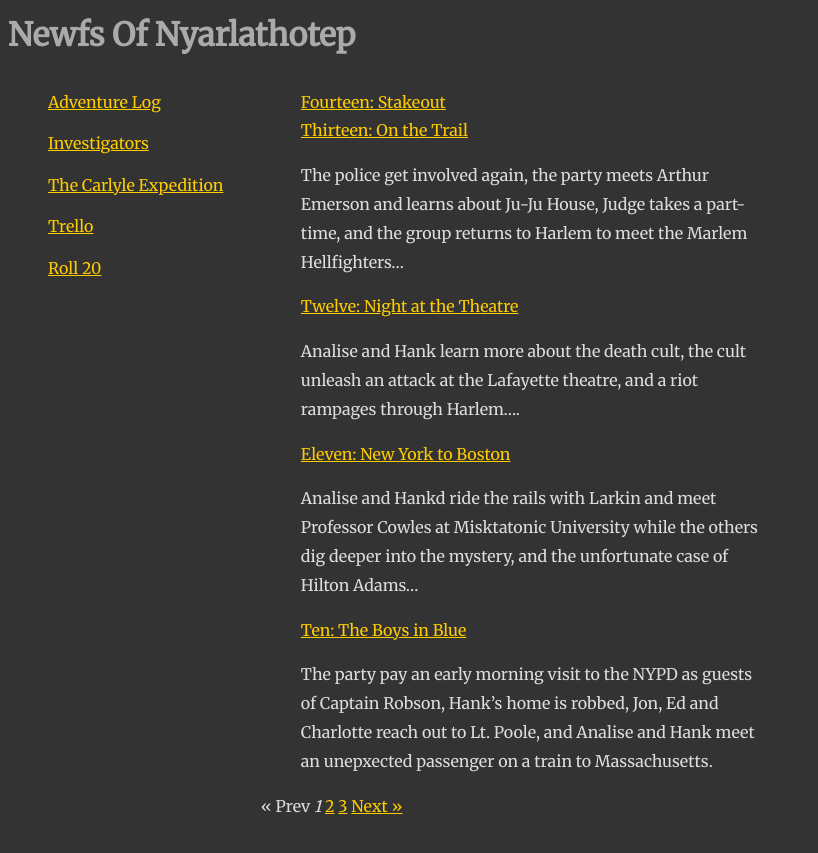
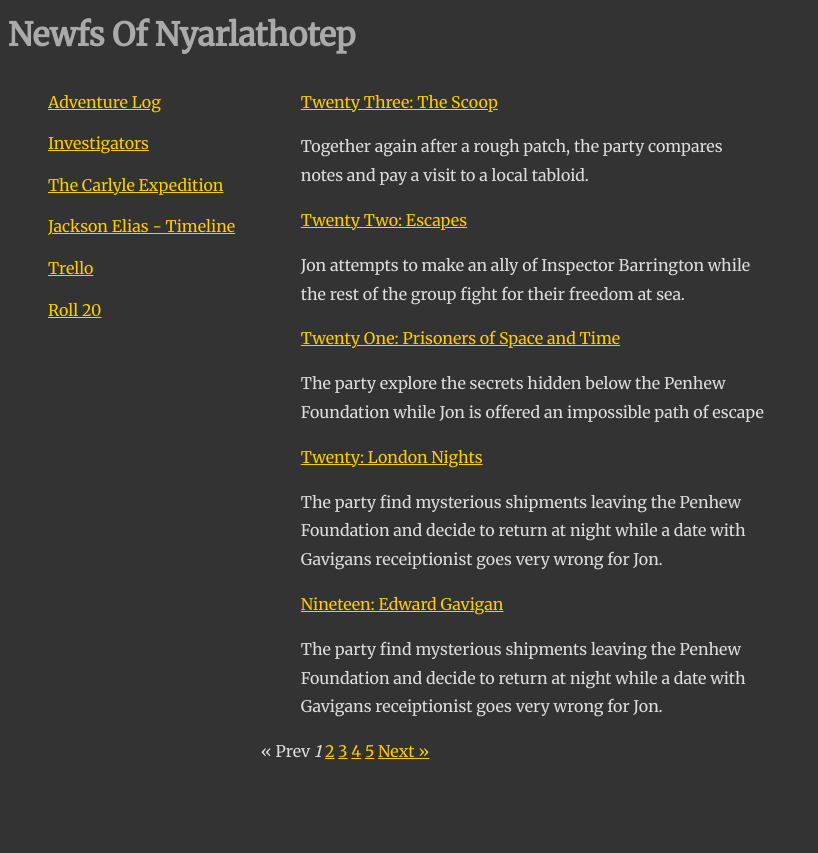
Before and after one commit to tomvinegar/mon-log, a Jekyll site: the page built from index.html, in a window 1280 px wide. Shown: the top 853 px of the page, without its empty margins (0-818 px from the left). Built offline with Jekyll 4.4.1, drawn with Linux system fonts in a browser that asks for light colours; the list of posts is cut into pages by our own code.

Commit message:
elias-timeline-1: added timeline for elias, stubbed in adventure logs
- was missing a lot of logs; added them.
- added new timeline for elias.

```diff
--- a/_data/navigation.yaml
+++ b/_data/navigation.yaml
@@ -4,6 +4,8 @@
   link: /investigators.html
 - name: The Carlyle Expedition
   link: /expedition.html
+- name: Jackson Elias - Timeline
+  link: /elias-timeline.html
 - name: Trello
   link: https://trello.com/b/sh6y3VvF/masks
 - name: Roll 20
--- a/_posts/2020-10-27-stakeout.md
+++ b/_posts/2020-10-27-stakeout.md
@@ -1,3 +1,5 @@
 ---
 title: "Fourteen: Stakeout"
 ---
+
+The party learn more about Hilton Adams and the killings in Harlem and stakeout Ju-Ju house.
--- /dev/null
+++ b/_posts/2020-12-29-penhew-foundation.md
@@ -0,0 +1,5 @@
+---
+title: "Nineteen: Edward Gavigan"
+---
+
+The party find mysterious shipments leaving the Penhew Foundation and decide to return at night while a date with Gavigans receiptionist goes very wrong for Jon.
--- /dev/null
+++ b/_posts/2021-01-05-london-nights.md
@@ -0,0 +1,5 @@
+---
+title: "Twenty: London Nights"
+---
+
+The party find mysterious shipments leaving the Penhew Foundation and decide to return at night while a date with Gavigans receiptionist goes very wrong for Jon.
--- /dev/null
+++ b/_posts/2021-01-12-prisoners.md
@@ -0,0 +1,5 @@
+---
+title: "Twenty One: Prisoners of Space and Time"
+---
+
+The party explore the secrets hidden below the Penhew Foundation while Jon is offered an impossible path of escape
--- /dev/null
+++ b/_posts/2021-01-26-escapes.md
@@ -0,0 +1,5 @@
+---
+title: "Twenty Two: Escapes"
+---
+
+Jon attempts to make an ally of Inspector Barrington while the rest of the group fight for their freedom at sea.
--- /dev/null
+++ b/_posts/2021-02-02-the-scoop.md
@@ -0,0 +1,5 @@
+---
+title: "Twenty Three: The Scoop"
+---
+
+Together again after a rough patch, the party compares notes and pay a visit to a local tabloid.
--- /dev/null
+++ b/elias-timeline.html
@@ -0,0 +1,18 @@
+---
+layout: default
+title: Jackson Elias Timeline
+---
+ <h2>Jackson Elias: Timeline</h2>
+
+
+Elias, a lifelong skeptic, found his world upended after meeting something truly other in the form of Augsutus Larkin. This is an outline of what is presently known about Jackson Elias' trail as he followed his final, fatal case.
+<ul>
+<li> May 1923: Jackon leaves New York bound for London to begin work on his next book. During this visit he met with Mickey Mahoney at the Scoop. With leads from the paper, he reached out to Inspector Barrington of Scotland Yard regarding the killings in Soho. Jackson claimed the killings were the work of an Egyptian cult called the Bortherhood of the Black Pharoah based on the method of death. Jackson also interviewed Edward Gavigan, the director of the Penhew Foundation.</li>
+<li> July 1924: Jackson arrives in Nairobi, Kenya. He contacts Jonah Kensington shortly after. His notes state that he has reasaon to believe that some or all of the members of the Carlyle Expedition may have survived. He believes a cult called The Bloody Tongue was involved in their fate. An interview with a man in Nairobi, "Nails" Nelson, reveals that Nails had seen Jack "Brass" Brady alive and well in Hong Kong not two years ago- long after he was pronounced dead. </li>
+<li> August 1924: Jackson leaves Kenya for China. He  writes Kensington from Hong Kong in September, staing only that his research was proceeding nicely and his leads were proving correct.
+<li> October 1924: Jackson leaves China via Shanghai for Cairo, Egypt.</li>
+<li> November 1924: Jackson leaves Egypt for London. He has a second appointment scheduled with Gavigan that never happens. He again writes Kensington. He claims to have seen unbelievable things and spoke of a monstrous plan of global proportions. He claims there is a timetable for the plan but that he was still missing pieces and that a trip to Australia would be needed. He would say no more in messages and claimed that he was returning to New York imminently.</li>
+<li> December 1924: Jackson leaves London for New York. During the crossing he contacts the party and asks them to meet him in New York.</li>
+<li> January 1925: Jackson meets with Kensington and leaves his notes in his care. Jonah reported that Jackson seemed almost out of his mind, fearful and paranoid. Along with his resarch notes, Elias left a bizarre note with Jonah that claimed all members of the expedition surivived and that "they will open the gate". His insane ramblings repeat that the enemy has many names and many forms but are all the same and are all working to the same end.</li>
+<li> January 1925: The party arrive at the hotel Chelsea to find Jackson Elias brutally murdered by members of the Cult of the Bloody Tongue.</li>
+</ul>
```
Also changed, not shown: _posts/2020-10-20-on-the-trail.md (+1 -1 lines), _posts/2020-11-03-ju-ju-house.md (added, +5 -0 lines), _posts/2020-11-10-harlem-horrors.md (added, +5 -0 lines), _posts/2020-11-17-farewell-for-now.md (added, +5 -0 lines), _posts/2020-11-24-england.md (added, +5 -0 lines).
